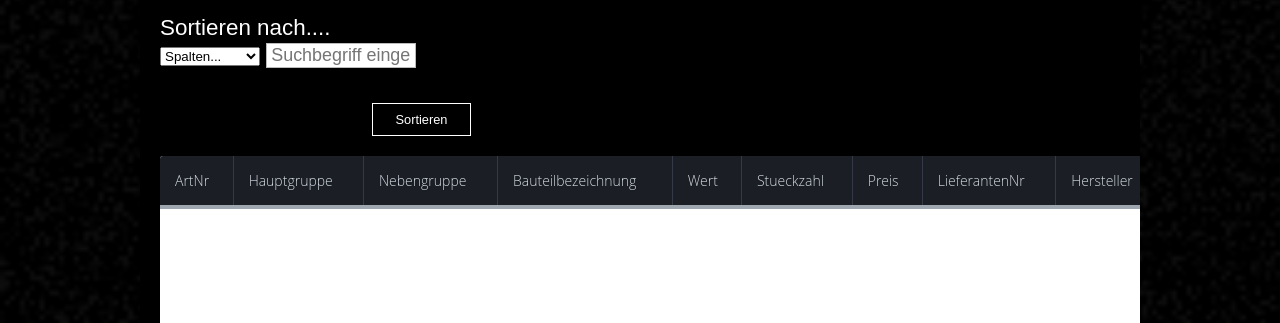
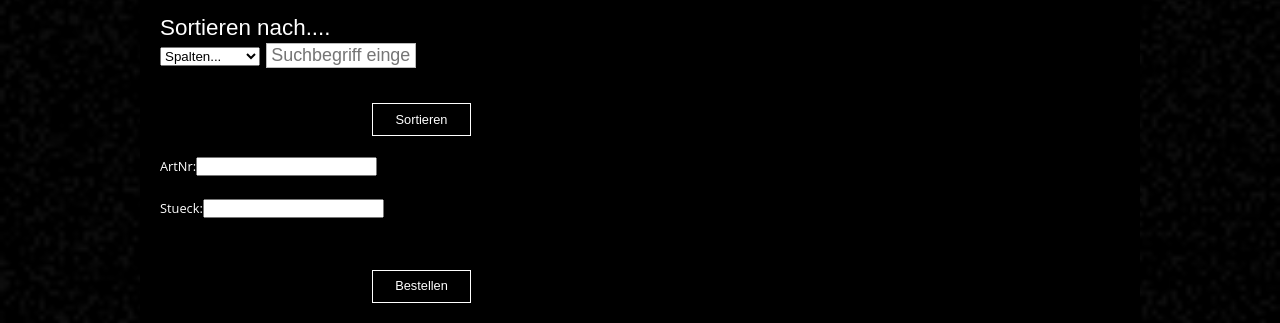
Before and after one commit to Brotchip/FSST_Bauteildatenbank, a PHP site: page /Bauteildatenbank_Projekt_Fsst/table.php in a window 1280 px wide. Shown: the part 202-525 px from the top of the page. Run offline with PHP 8.4, Linux system fonts and the light colour scheme; the visitor is signed in with stand-in values (Sample User, id 1); data that the repository does not hold is empty.

Commit message:
Table.php Insert Bestellung Graphics only

```diff
--- a/Bauteildatenbank/table.php
+++ b/Bauteildatenbank/table.php
@@ -100,6 +100,11 @@ else
 									<p class="form_settings" style="padding-top: 15px">
 										<input class="submit" type="submit" name="name" value="Sortieren" />
 									</p>
+									<p><span>ArtNr:</span><input type="text" name="ArtNr" value="" /></p>
+									<p><span>Stueck:</span><input type="text" name="Stueck" value="" /></p>
+									<p class="form_settings" style="padding-top: 15px">
+									<input class="submit" type="submit" name="name" value="Bestellen" />
+								</p>
 								</form>
 								<table class="table-fill">
 									<thead>
```
